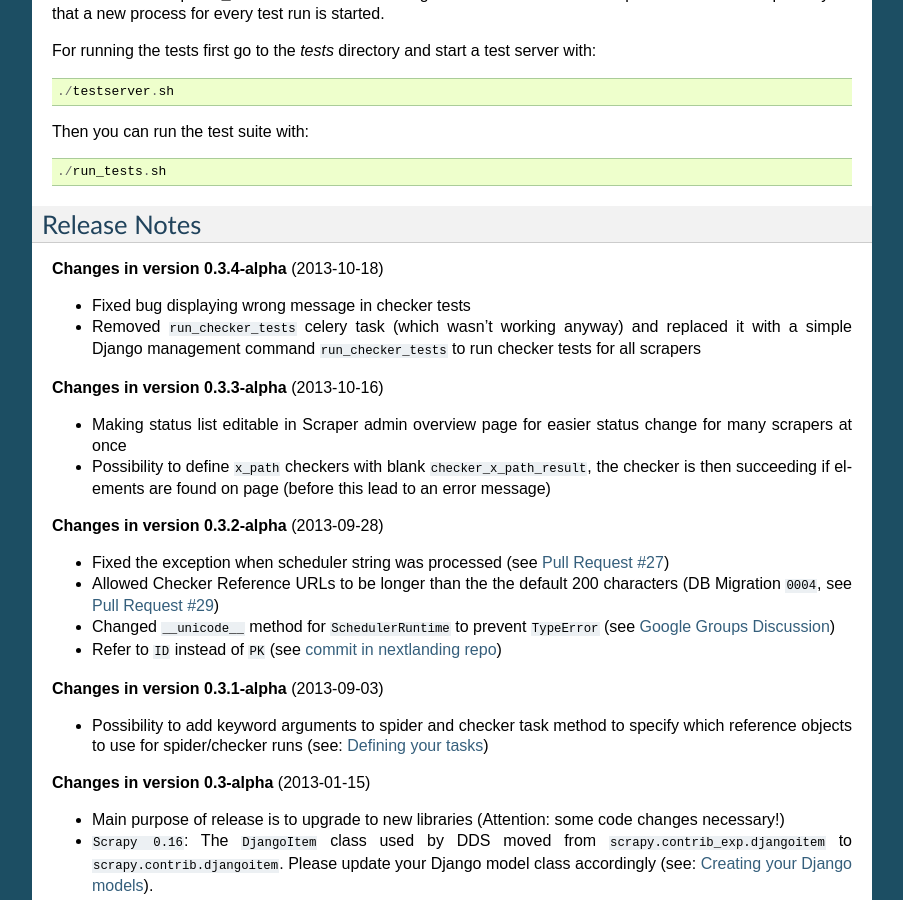
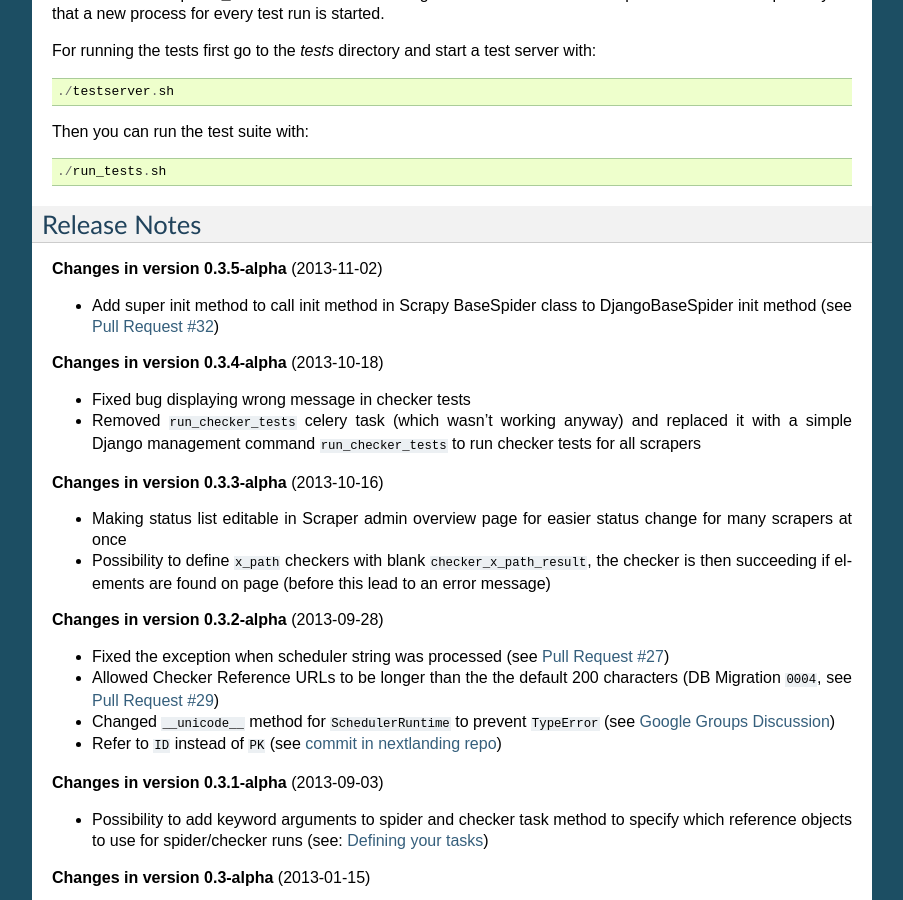
Before and after one commit to holgerd77/django-dynamic-scraper, a Sphinx documentation site: the page built from docs/development.rst, in a window 1280 px wide and 900 px high, scrolled down 656 px. Shown: the whole window, without its empty margins (198-1101 px from the left). Built offline with Sphinx 7.4.7, drawn with Linux system fonts in a browser that asks for light colours.

Commit message:
Updated docs, setup.py version number and change log

```diff
--- a/docs/development.rst
+++ b/docs/development.rst
@@ -49,6 +49,10 @@ Then you can run the test suite with::
 
 Release Notes
 =============
+
+**Changes in version 0.3.5-alpha** (2013-11-02)
+
+* Add super init method to call init method in Scrapy BaseSpider class to DjangoBaseSpider init method (see `Pull Request #32 <https://github.com/holgerd77/django-dynamic-scraper/pull/32>`_)
 
 **Changes in version 0.3.4-alpha** (2013-10-18)
 
--- a/setup.py
+++ b/setup.py
@@ -4,7 +4,7 @@ import os
 
 setup(
     name='django-dynamic-scraper',
-    version='0.3.4',
+    version='0.3.5',
     description='Creating Scrapy scrapers via the Django admin interface',
     author='Holger Drewes',
     author_email='Holger.Drewes@gmail.com',
```
